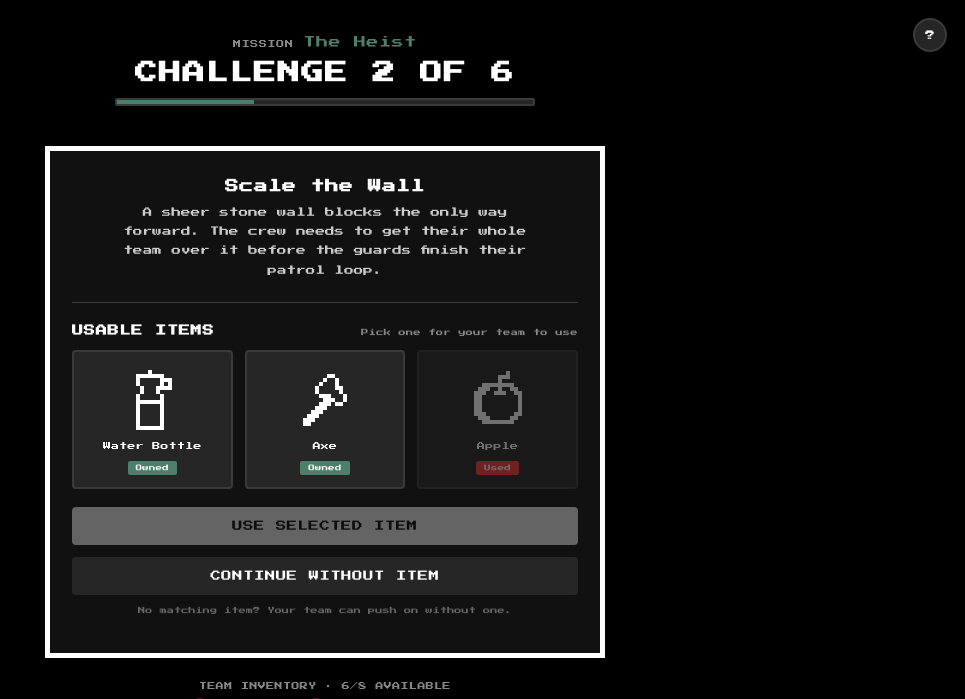
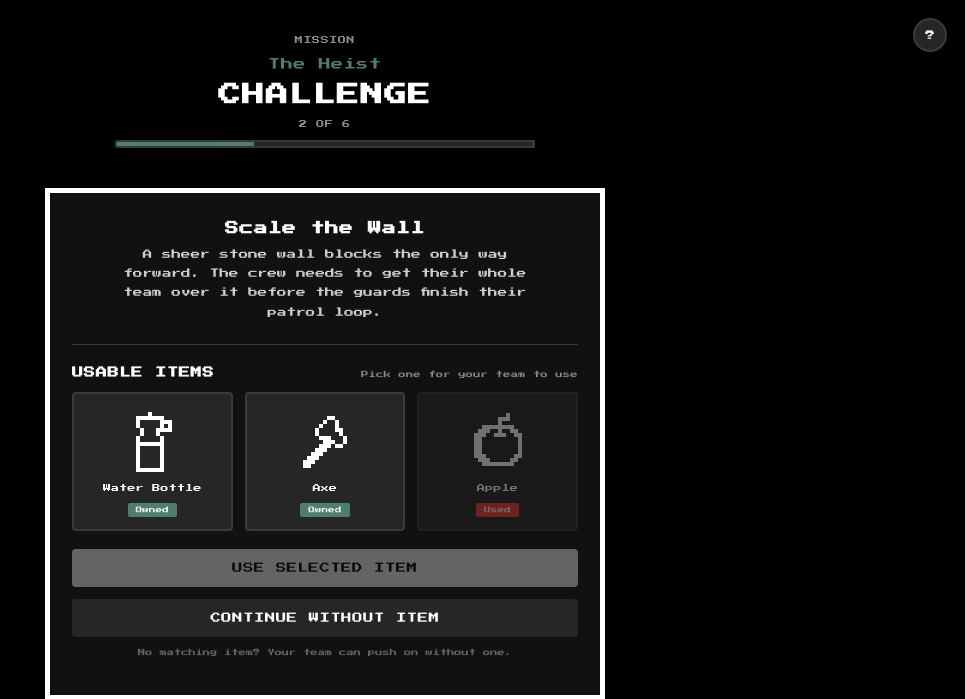
Before and after one commit to BernadetteAx/CITS3200-Project, a Flask app: page /mission in a window 1280 px wide. Shown: the top 699 px of the page, without its empty margins (315-1280 px from the left). Run offline with Flask 3, Linux system fonts and the light colour scheme.

Commit message:
adding in some more images

```diff
--- a/app/static/css/mission.css
+++ b/app/static/css/mission.css
@@ -56,6 +56,20 @@ header {
   font-size: 0.75rem;
   color: var(--correct);
   letter-spacing: 0.05em;
+}
+
+.game-tag-label {
+  font-size: 0.5rem;
+  color: #888;
+  letter-spacing: 0.08em;
+}
+
+.game-label {
+  font-size: 0.5rem;
+  color: #888;
+  letter-spacing: 0.08em;
+  display: inline-block;
+  margin-bottom: 12px;
 }
 
 h1.challenge-progress {
--- a/app/templates/mission.html
+++ b/app/templates/mission.html
@@ -1,3 +1,16 @@
+  <!--
+  the top line i want to chaneg layout
+  maybe CHALLENGE then 2 of 6 under smaller so two lines rn too big
+  add something above mission description maybe an image?
+  - maybe is winter add mountain idk
+  should i spread out the page more horizontally?
+  - they said people be playing on computers so maybe horiztonal is ideal
+  - but vertical is easier for layout
+  POPUP
+  - maybe add an image again to the top? the title feels too close
+  chnage description at bottom
+  -->
+
 {% extends "base.html" %}
 
 {% block title %}Challenge{% endblock %}
@@ -18,9 +31,14 @@
 <header>
   <div class="mission-tag">
     <span class="mission-tag-label">MISSION</span>
+  </div>
+  <div class="mission-tag">
     <span class="mission-tag-name" id="missionName">The Heist</span>
   </div>
-  <h1 class="challenge-progress" id="challengeProgress">CHALLENGE 2 OF 6</h1>
+  <h1 class="challenge-progress" id="challengeProgress">CHALLENGE</h1>
+  <div class="game-tag-label">
+    <span class="game-label">2 OF 6</span>
+  </div>
   <div class="progress-track" aria-hidden="true">
     <div class="progress-fill" id="progressFill" style="width: 33%;"></div>
   </div>
```
Also changed, not shown: app/static/images/icons8-armored-boot-32.png (added), app/static/images/icons8-armored-boot-64.png (added), app/static/images/icons8-camping-tent-32.png (added), app/static/images/icons8-camping-tent-64.png (added), app/static/images/icons8-compass-32.png (added), app/static/images/icons8-compass-64.png (added), app/static/images/icons8-credit-card-32.png (added), app/static/images/icons8-credit-card-64.png (added), app/static/images/icons8-german-hat-32.png (added), app/static/images/icons8-german-hat-64.png (added), app/static/images/icons8-gps-signal-32.png (added), app/static/images/icons8-gps-signal-64.png (added), app/static/images/icons8-map-32.png (added), app/static/images/icons8-map-64.png (added), 4 more files.
